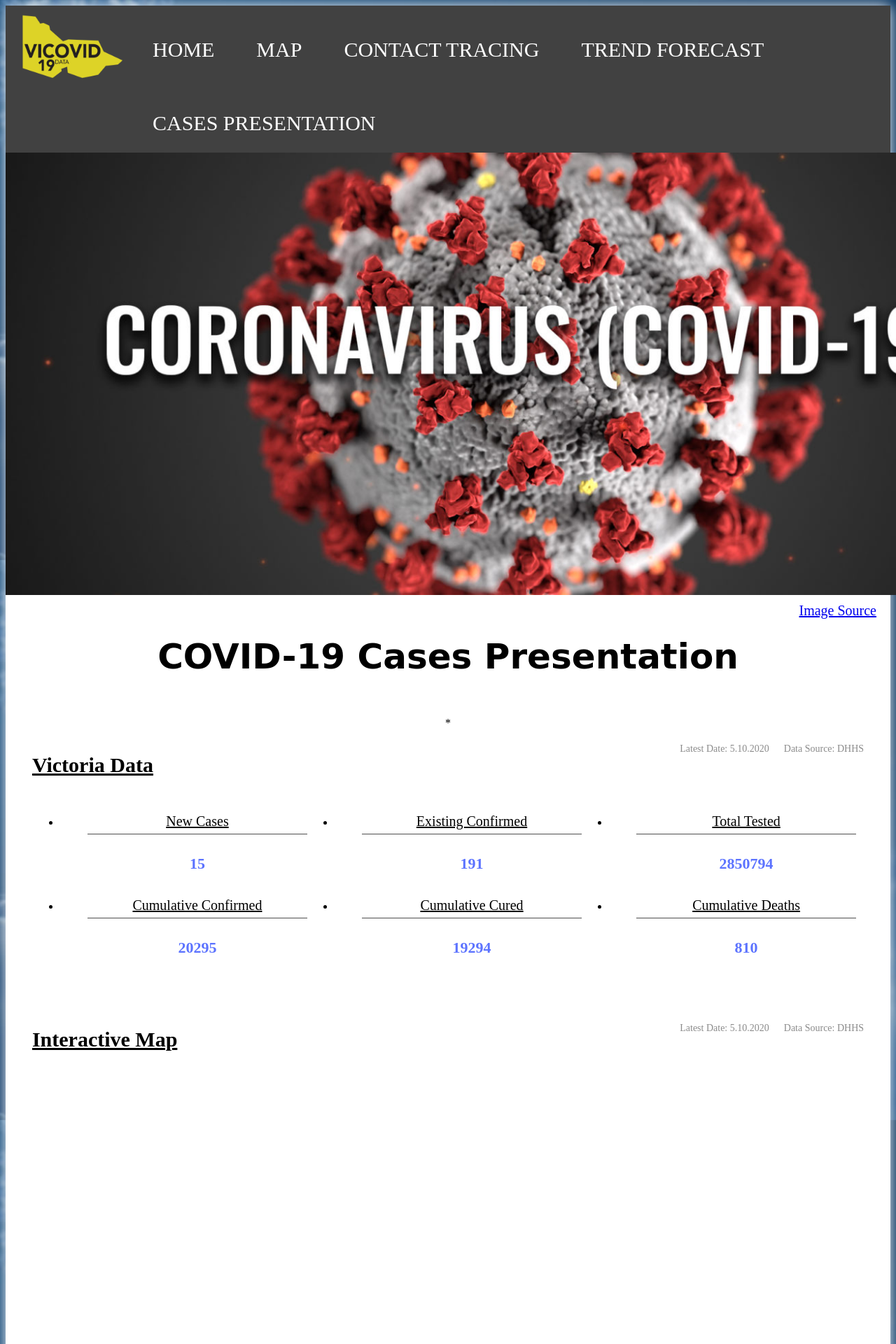
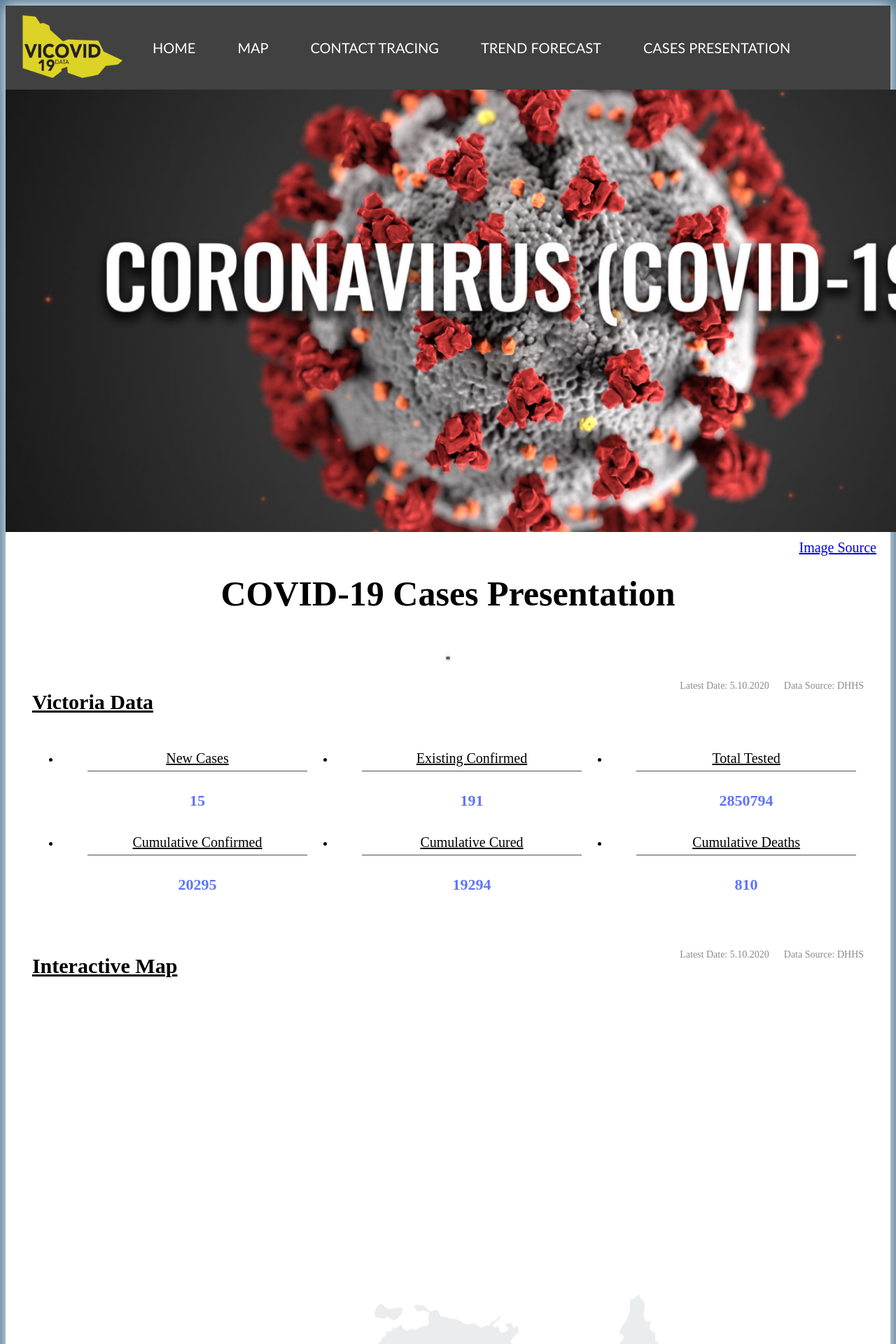
Before and after one commit to Alpha-Zett/Alpha-Zett.github.io, a PHP site: page /Presentation.html in a window 1280 px wide; the page is wider, and only the part inside the window is pictured. Shown: the top 1920 px of that part at 70% size. Run offline with PHP 8.4, Linux system fonts and the light colour scheme; some libraries are stand-ins or nearby versions.

Commit message:
Update bitA3.css
Updated CSS for Assignment3

```diff
--- a/AssignmentPart3/website/assets/bitA3.css
+++ b/AssignmentPart3/website/assets/bitA3.css
@@ -1,5 +1,6 @@
 body {
-    background-image: url('coronavirusblue.jpg');
+    /* background-image: url('coronavirusblue.jpg'); */
+    background-color: #547a94;
     background-attachment: fixed;
     background-size: 65% 100%;
     text-align: center;
@@ -21,6 +22,7 @@
 }
 
 #topnav {
+    font-family: 'Trebuchet MS', Arial, Helvetica, sans-serif;
     position: relative;
     background: #414141;
     overflow: hidden;
@@ -37,8 +39,8 @@
     text-align: center;
     padding: 20px 20px;
     text-decoration: none;
-    font-size: 30px;
-    margin-top: 20px;
+    font-size: 20px;
+    margin-top: 25px;
     margin-left: 20px;
 }
 
@@ -55,7 +57,8 @@
 #header {
     margin-top: 20px;
     font-size: 50px;
-    font-family: cursive;
+    /* font-family: cursive; */
+
     margin-bottom: 5px;
     background: #FFFFFF;
 }
@@ -65,6 +68,12 @@
     font-size:30px;
     text-align:left;
 }
+
+/* visited link */
+a:visited {
+    /* color: #333333 !important; */
+  }
+
 
 #content {
     text-align:left;
@@ -96,7 +105,14 @@
 .section1Bottom ul li .jiao .green{color: #32b16c}
 .section1Bottom ul li .jiao .grow{color: #4e4e4e}
 
-.map{width: 100%;background: #fff;padding-top: 15px;padding-bottom: 25px;position: relative;}
+.map{
+    width: 100%;
+    background: #fff;
+    /* padding-top: 15px; */
+    /* padding-bottom: 25px; */
+    position: relative;
+}
+
 .section2Top{width: 94%;height: auto;overflow: hidden;margin:0 auto;}
 .section2TopLeft{width: 27%;float: left;}
 .section2TopRight{width: 70%;float: right;}
@@ -142,7 +158,7 @@
 }
 
 #t01 th {
-    background-color: #70DBF3;
+    background-color: #eee669;
     color: black;
 }
 
@@ -152,6 +168,7 @@
 }
 
 #footer-left {
+    font-family: 'Trebuchet MS', Arial, Helvetica, sans-serif;
     float:left;
     text-align:left;
     margin-left:200px;
@@ -161,6 +178,7 @@
 }
 
 #footer-right {
+    font-family: 'Trebuchet MS', Arial, Helvetica, sans-serif;
     float:right;
     text-align:left;
     margin-right:400px;
@@ -177,7 +195,7 @@
     margin-bottom:50px;
     font-size: 25px;
     height:1050px;
-    font-family: Arial, Helvetica, sans-serif;
+    font-family: 'Trebuchet MS', Arial, Helvetica, sans-serif;
     background: #F37070;
 }
 
```
